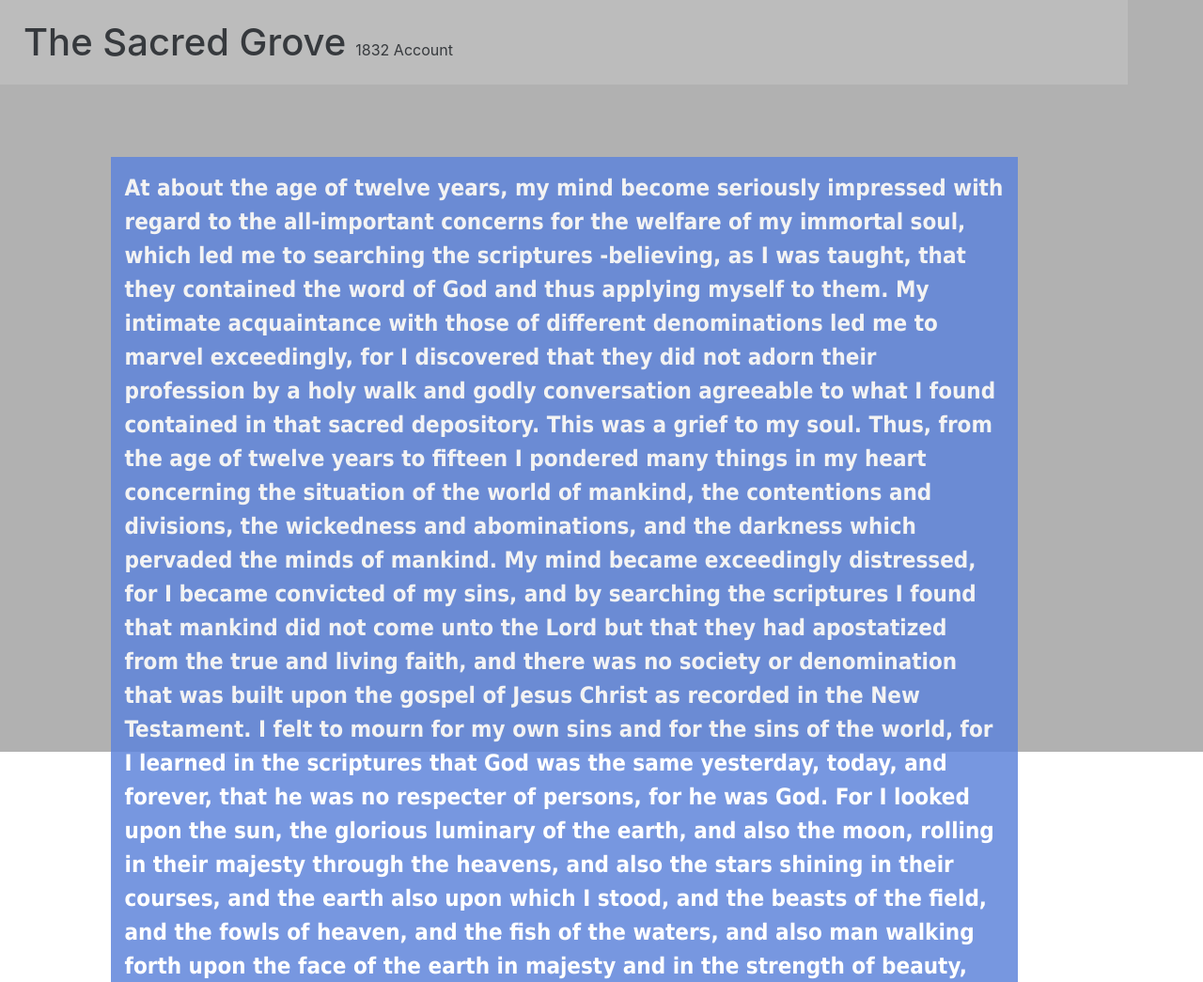
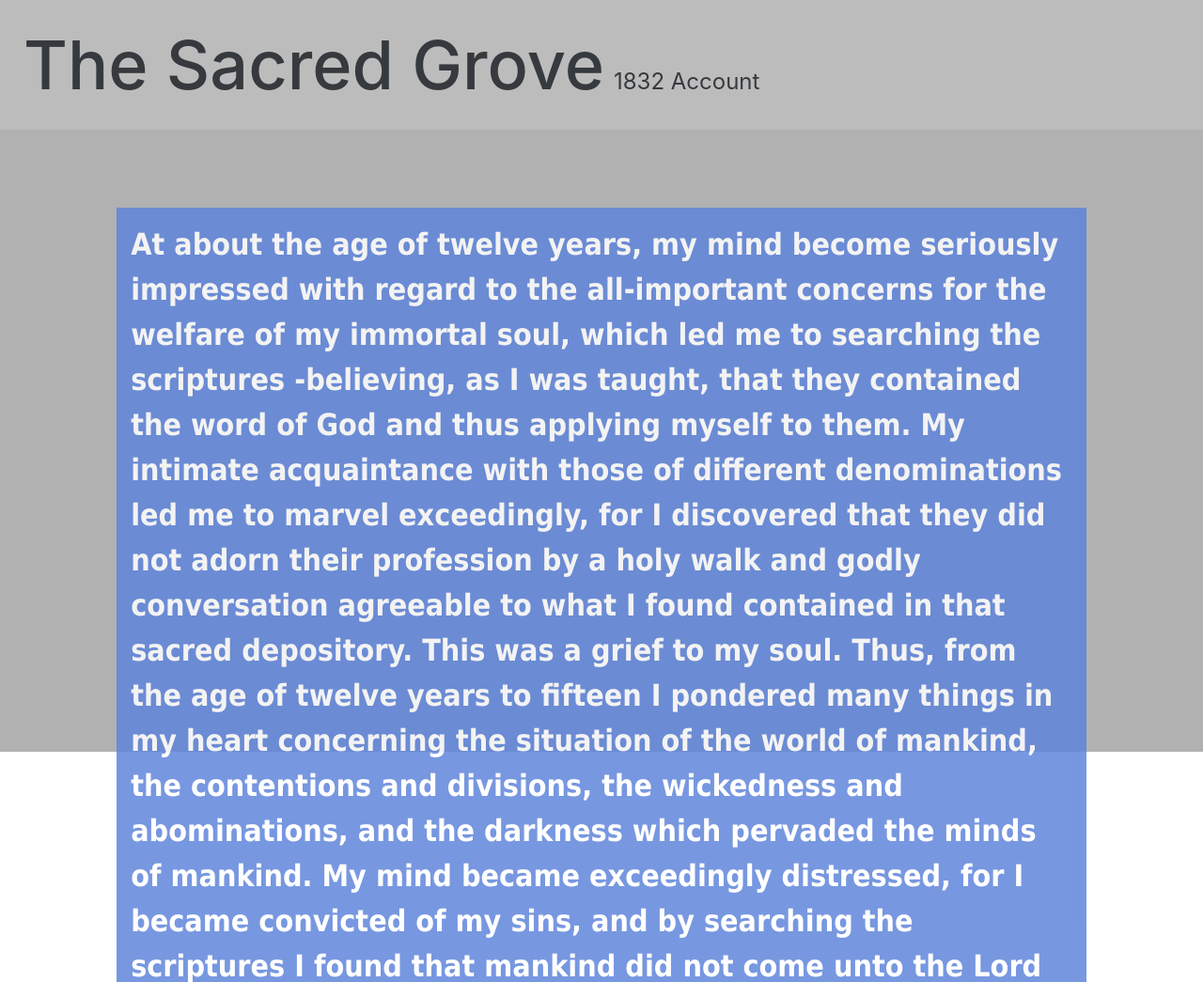
Before and after one commit to nuffertaylor/sacredGroveExp, a plain HTML site: page index.html in a window 1280 px wide. Shown: the top 1045 px of the page at 94% size. Drawn offline with nearby package versions, Linux system fonts and the light colour scheme.

Commit message:
formatting

```diff
--- a/style.css
+++ b/style.css
@@ -9,24 +9,28 @@
   font-family: Tahoma;
   overflow-y: auto;
   opacity:.85;
-  font-size: 150%;
+  font-size: 200%;
 }
 #headBar {
   background: #bfbfbf;
   opacity:.85;
   padding : 15px;
+  width: 100%;
 }
 #mainTitle {
-  font-size : 250%;
+  font-size : 450%;
   padding: 10px;
   font-weight: 500;
+}
+#smallTitle {
+  font-size: 150%;
 }
 .center {
   padding: 15px;
   margin-top: 8%;
 }
 #mainBox {
-  height: 100vw;
+  height: 80vw;
 }
 #textBox {
   max-height: 50vw;
@@ -68,4 +72,5 @@ span { /*prevents highlighting text in the box*/
 
 .onBackground {
     position: absolute;
+    width: 100%;
 }
```
Also changed, not shown: index.html (+0 -1 lines).
